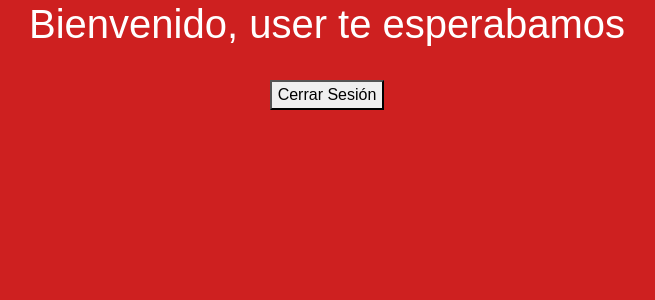
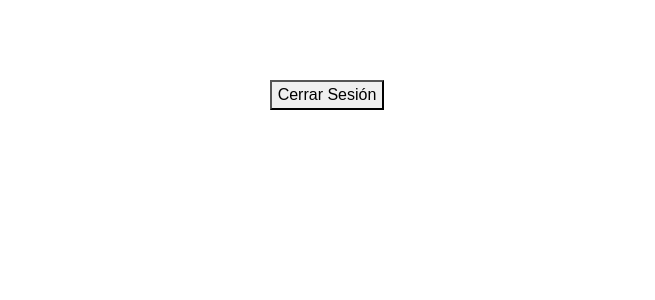
Before and after one commit to EstebanXP/proyectoFlash, a Vue app: page / in a window 1280 px wide. Shown: the top 300 px of the page, without its empty margins (313-968 px from the left). Built offline with nearby package versions, Linux system fonts and the light colour scheme; no server answers; sample sign-in values are in the browser's storage.

Commit message:
Revert "Camvio de color"
This reverts commit 0ddc6df0aa102f7a672473fd0558b72bd3ec9200.

```diff
--- a/src/assets/css/main.css
+++ b/src/assets/css/main.css
@@ -1,17 +1,18 @@
-.gradient {
-    background: rgb(33, 43, 104);
-    background: linear-gradient(180deg, rgba(33, 43, 104, 1) 0%, rgba(40, 50, 119, 1) 35%, rgba(50, 64, 159, 1) 100%);
+.gradient
+{
+    background: rgb(33,43,104);
+    background: linear-gradient(180deg, rgba(33,43,104,1) 0%, rgba(40,50,119,1) 35%, rgba(50,64,159,1) 100%);
 }
 
-.back {
-    height: 100%;
+.back{
+    height:100%;
     position: fixed;
-    top: 0;
+    top:0;
     right: 0;
     bottom: 0;
     left: 0;
+
 }
-
-body {
-    background-color: rgb(206, 32, 32);
+body{
+    background-color: rgb(255, 255, 255);
 }
```
